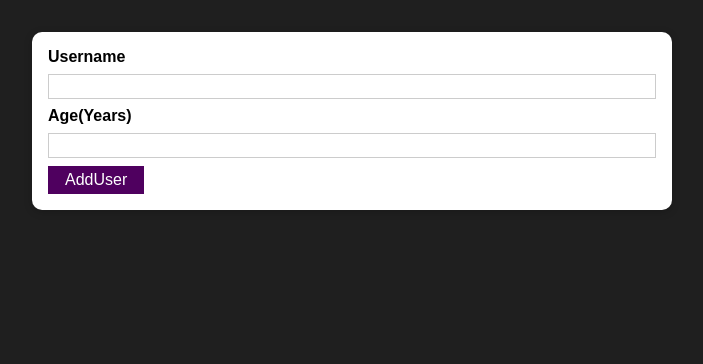
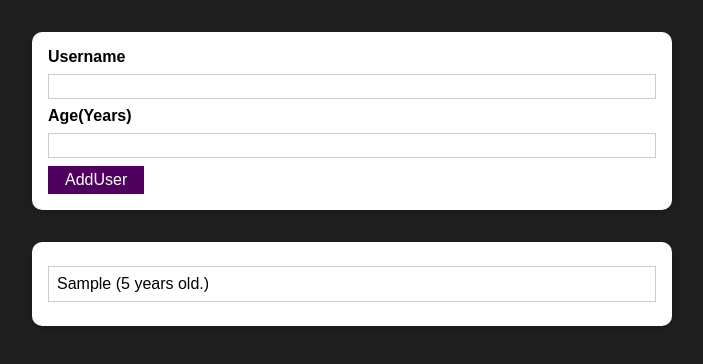
Before and after one commit to ritesh-jadhav/Raect-simple_logging_pannel, a React (Create React App) app: page / in a window 1280 px wide. Both pictures are taken after typing "Sample", "5" into the empty fields and a click on the button "AddUser". Shown: the top 364 px of the page, without its empty margins (288-991 px from the left). Built offline with nearby package versions, Linux system fonts and the light colour scheme.

Commit message:
addUser functionality completed

```diff
--- a/src/App.js
+++ b/src/App.js
@@ -1,9 +1,20 @@
-import React from 'react';
-import AddUser from './Components/User/AddUser';
+import React, { useState } from "react";
+import AddUser from "./Components/User/AddUser";
+import UserList from "./Components/User/UserList";
+
 function App() {
+  const [usersList, setUserList] = useState([]);
+
+  const addUserHandler = (uName,uAge) => {
+    setUserList((prevState) =>{
+       return[...prevState,{name: uName , age : uAge , id : Math.random().toString()}];
+    })
+  };
+
   return (
     <div>
-      <AddUser />
+      <AddUser onAddUser={addUserHandler} />
+      <UserList users={usersList} />
     </div>
   );
 }
--- a/src/Components/User/AddUser.js
+++ b/src/Components/User/AddUser.js
@@ -15,7 +15,7 @@ const AddUser = (props) => {
       if (+enetredAge < 1) {
           return;
       }
-      console.log(enetredUsername, enetredAge);
+     props.onAddUser(enetredUsername,enetredAge);
     setEnetredUsername('');
     setEnetredAge('');
   };
--- /dev/null
+++ b/src/Components/User/UserList.js
@@ -0,0 +1,18 @@
+import React from "react";
+import Card from "../UI/Card";
+import classes from './UserList.module.css';
+
+const UserList = (props) => {
+  return (
+    <Card className={classes.users}>
+      <ul>
+        {props.users.map((user) => (
+          <li key={user.id}>
+            {user.name} ({user.age} years old.)
+          </li>
+        ))}
+      </ul>
+    </Card>
+  );
+};
+export default UserList;
--- /dev/null
+++ b/src/Components/User/UserList.module.css
@@ -0,0 +1,17 @@
+
+.users {
+    margin: 2rem auto;
+    width: 90%;
+    max-width: 40rem;
+  }
+
+  .users ul {
+    list-style: none;
+    padding: 1rem;
+  }
+
+  .users li {
+    border: 1px solid #ccc;
+    margin: 0.5rem 0;
+    padding: 0.5rem;
+  }
```
Also changed, not shown: 2 other files (tests, documents, lock files or other folders).
